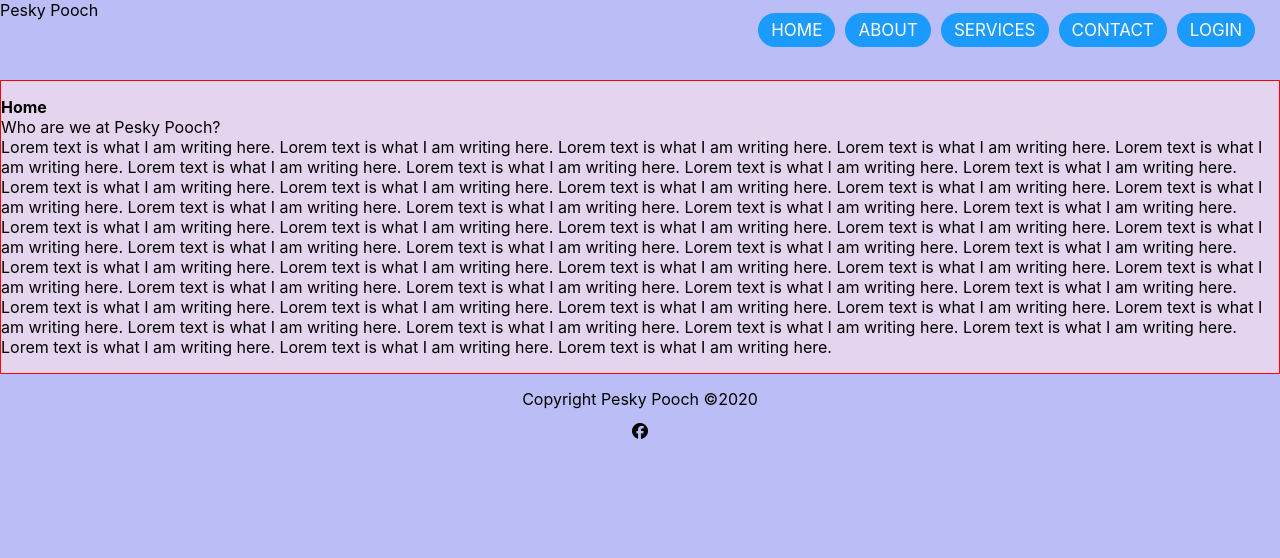
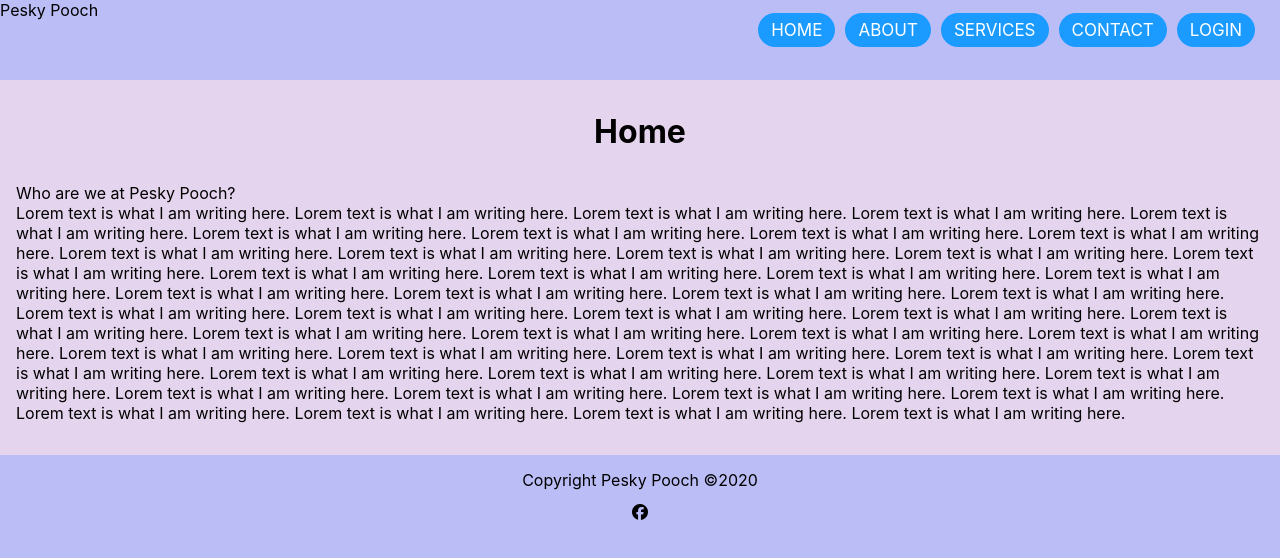
Before and after one commit to Coencidental/T3A2_Pesky_Pooch, a React (Create React App) app: page / in a window 1280 px wide. Shown: the top 558 px of the page. Built offline with nearby package versions, Linux system fonts and the light colour scheme.

Commit message:
General consistency between pages

```diff
--- a/src/forms/ContactForm.js
+++ b/src/forms/ContactForm.js
@@ -55,7 +55,7 @@ constructor(props) {
       <container classname="form-container">
         <form className="contact-form" onSubmit={this.onFormSubmit}>
 
-          <label>Send us a message</label>
+          <label className="page-title">Send us a message</label>
 
           <fieldset>
             <label>Email:</label>
--- a/src/pages/About.js
+++ b/src/pages/About.js
@@ -3,13 +3,11 @@ import TestimonialsBox from '../components/TestimonialsBox';
 
 export const About  = () => (
   <React.Fragment>
-    <container className="about-container">
-      <div>
-        <h1>About Us</h1>
-        <p>Lorem ipsum dolor sit amet, consectetur adipiscing elit, sed do eiusmod tempor incididunt ut labore et dolore magna aliqua. Sociis natoque penatibus et magnis dis parturient montes nascetur ridiculus. Pharetra pharetra massa massa ultricies mi. Egestas pretium aenean pharetra magna ac. Amet est placerat in egestas. A condimentum vitae sapien pellentesque habitant. Risus nullam eget felis eget nunc lobortis mattis aliquam faucibus. Et magnis dis parturient montes nascetur. Ut tortor pretium viverra suspendisse. Ut pharetra sit amet aliquam id. Ut sem viverra aliquet eget sit amet. Ac auctor augue mauris augue neque gravida in fermentum et. Blandit massa enim nec dui nunc mattis. Ullamcorper morbi tincidunt ornare massa eget egestas purus viverra.</p>
-        <p>Lorem ipsum dolor sit amet, consectetur adipiscing elit, sed do eiusmod tempor incididunt ut labore et dolore magna aliqua. Sociis natoque penatibus et magnis dis parturient montes nascetur ridiculus. Pharetra pharetra massa massa ultricies mi. Egestas pretium aenean pharetra magna ac. Amet est placerat in egestas. A condimentum vitae sapien pellentesque habitant. Risus nullam eget felis eget nunc lobortis mattis aliquam faucibus. Et magnis dis parturient montes nascetur. Ut tortor pretium viverra suspendisse. Ut pharetra sit amet aliquam id. Ut sem viverra aliquet eget sit amet. Ac auctor augue mauris augue neque gravida in fermentum et. Blandit massa enim nec dui nunc mattis. Ullamcorper morbi tincidunt ornare massa eget egestas purus viverra.</p>
-      </div>
-    </container>
+    <div className="text-wrapper">
+      <h1 className="page-title">About Us</h1>
+      <p>Lorem ipsum dolor sit amet, consectetur adipiscing elit, sed do eiusmod tempor incididunt ut labore et dolore magna aliqua. Sociis natoque penatibus et magnis dis parturient montes nascetur ridiculus. Pharetra pharetra massa massa ultricies mi. Egestas pretium aenean pharetra magna ac. Amet est placerat in egestas. A condimentum vitae sapien pellentesque habitant. Risus nullam eget felis eget nunc lobortis mattis aliquam faucibus. Et magnis dis parturient montes nascetur. Ut tortor pretium viverra suspendisse. Ut pharetra sit amet aliquam id. Ut sem viverra aliquet eget sit amet. Ac auctor augue mauris augue neque gravida in fermentum et. Blandit massa enim nec dui nunc mattis. Ullamcorper morbi tincidunt ornare massa eget egestas purus viverra.</p>
+      <p>Lorem ipsum dolor sit amet, consectetur adipiscing elit, sed do eiusmod tempor incididunt ut labore et dolore magna aliqua. Sociis natoque penatibus et magnis dis parturient montes nascetur ridiculus. Pharetra pharetra massa massa ultricies mi. Egestas pretium aenean pharetra magna ac. Amet est placerat in egestas. A condimentum vitae sapien pellentesque habitant. Risus nullam eget felis eget nunc lobortis mattis aliquam faucibus. Et magnis dis parturient montes nascetur. Ut tortor pretium viverra suspendisse. Ut pharetra sit amet aliquam id. Ut sem viverra aliquet eget sit amet. Ac auctor augue mauris augue neque gravida in fermentum et. Blandit massa enim nec dui nunc mattis. Ullamcorper morbi tincidunt ornare massa eget egestas purus viverra.</p>
+    </div>
     <div>
     <TestimonialsBox />
     </div>
--- a/src/pages/Home.js
+++ b/src/pages/Home.js
@@ -3,11 +3,8 @@ import React from 'react';
 export const Home  = () => (
   <React.Fragment>
     <div className="homepage">
-      <div>
-        <h1>Home</h1>
-      </div>
-      <div className="pagecontent">
-        <div>
+      <div className="text-wrapper">
+        <h1 className="page-title">Home</h1>
         <p>Who are we at Pesky Pooch?</p>
         <p>Lorem text is what I am writing here.  Lorem text is what I am writing here.  Lorem text is what I am writing here.  Lorem text is what I am writing here.  Lorem text is what I am writing here.  Lorem text is what I am writing here.  Lorem text is what I am writing here.  Lorem text is what I am writing here.
           Lorem text is what I am writing here.  Lorem text is what I am writing here.  Lorem text is what I am writing here.  Lorem text is what I am writing here.  Lorem text is what I am writing here.  Lorem text is what I am writing here.  Lorem text is what I am writing here.  Lorem text is what I am writing here.
@@ -16,7 +13,6 @@ export const Home  = () => (
           Lorem text is what I am writing here.  Lorem text is what I am writing here.  Lorem text is what I am writing here.  Lorem text is what I am writing here.  Lorem text is what I am writing here.  Lorem text is what I am writing here.  Lorem text is what I am writing here.  Lorem text is what I am writing here.
           Lorem text is what I am writing here.  Lorem text is what I am writing here.  Lorem text is what I am writing here.  Lorem text is what I am writing here.  Lorem text is what I am writing here.  Lorem text is what I am writing here.  Lorem text is what I am writing here.  Lorem text is what I am writing here.
           </p>
-        </div>
       </div>
     </div>
   </React.Fragment>
--- a/src/styles/global.scss
+++ b/src/styles/global.scss
@@ -18,7 +18,6 @@
 
 .content-wrapper {
   padding: 1rem 0;
-  border: 1px solid red;
   background: $ceramic;
 }
 
@@ -47,11 +46,9 @@
     flex-wrap: wrap;
     justify-content: space-evenly;
     align-items: center;
-    border: 1px solid red;
     width: 80%;
 
     .service-card {
-      border: 1px solid red;
       min-width: 25%;
       max-width: 50%;
       text-align: center;
@@ -160,7 +157,6 @@
 .reviews {
   display: flex;
   flex-direction: column;
-  border: 1px solid red;
   justify-content: space-evenly;
   align-items: center;
 
@@ -180,3 +176,9 @@
     }
   }
 }
+
+.text-wrapper {
+  padding: 1rem;
+  height: 100%;
+  width: 100%;
+}
```
